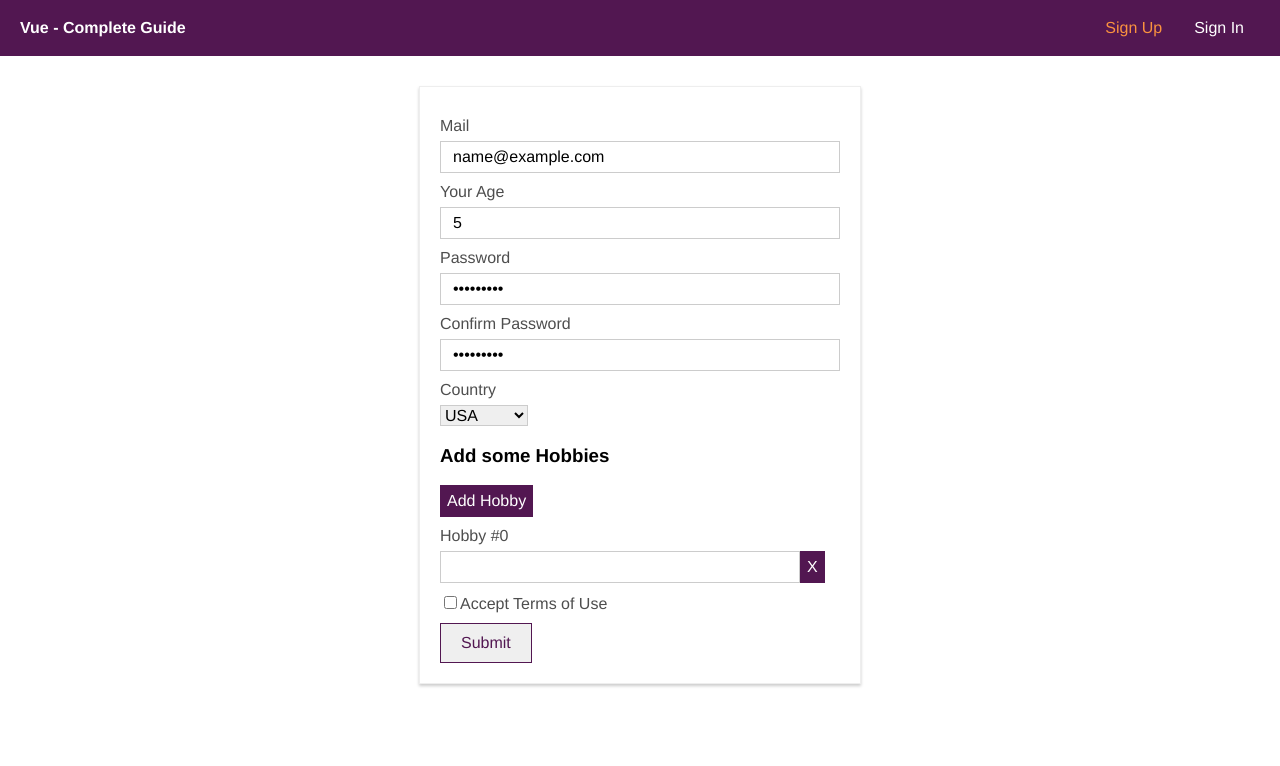
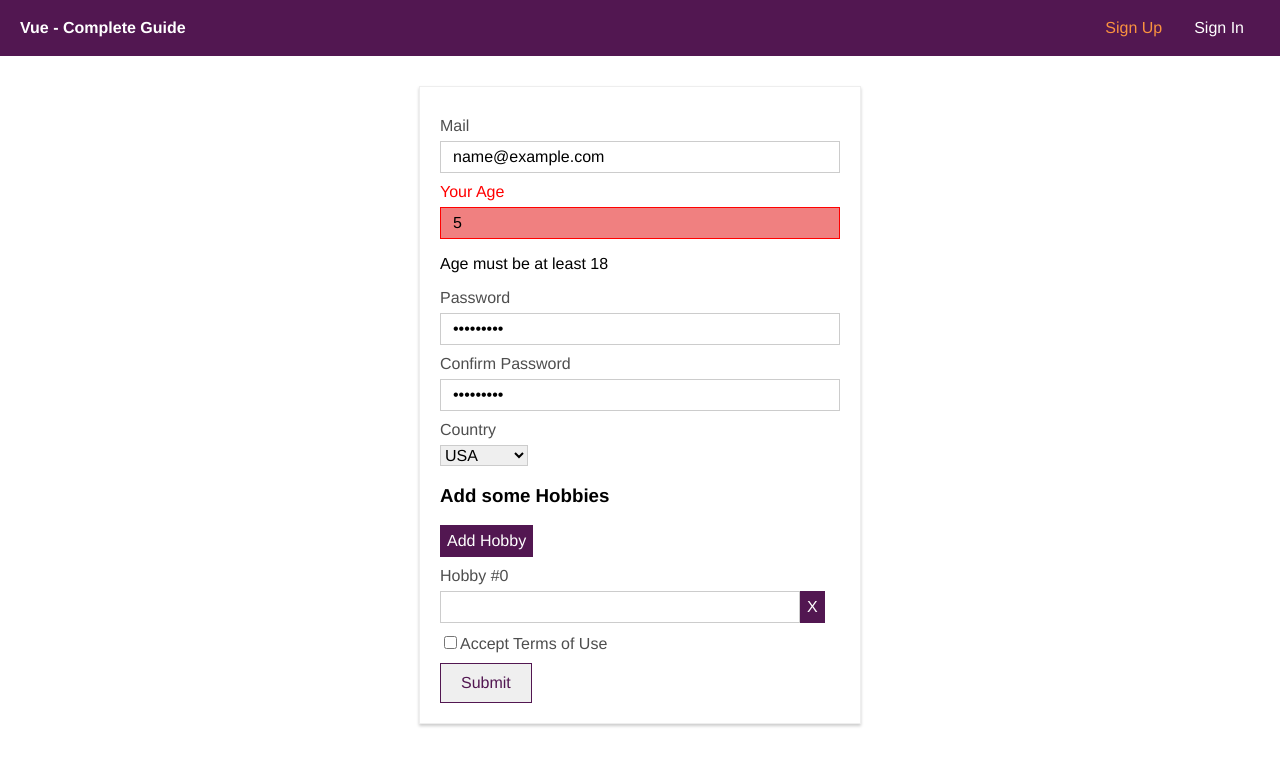
Before and after one commit to IlyaKirsanov/vue-axios-app, a Vue app: page /signup in a window 1280 px wide. Both pictures are taken after typing "name@example.com", "5", "Sample123", "Sample123" into the empty fields and a click on the button "Add Hobby". Shown: the top 766 px of the page. Built offline with nearby package versions, Linux system fonts and the light colour scheme; the HTML template or start-up script is replaced by a standard one.

Commit message:
Age validation

```diff
--- a/src/components/auth/signup.vue
+++ b/src/components/auth/signup.vue
@@ -13,9 +13,17 @@
           <p v-if="!$v.email.email">Please provide a valid email</p>
           <p v-if="!$v.email.required">This field must not be empty</p>
         </div>
-        <div class="input">
+        <div class="input" :class="{ invalid: $v.age.$error }">
           <label for="age">Your Age</label>
-          <input type="number" id="age" v-model.number="age" />
+          <input
+            @blur="$v.age.$touch()"
+            type="number"
+            id="age"
+            v-model.number="age"
+          />
+          <p v-if="!$v.age.minVal">
+            Age must be at least {{ $v.age.$params.minVal.min }}
+          </p>
         </div>
         <div class="input">
           <label for="password">Password</label>
@@ -72,7 +80,7 @@
 </template>
 
 <script>
-import { required, email } from "vuelidate/lib/validators";
+import { required, email, numeric, minValue } from "vuelidate/lib/validators";
 export default {
   data() {
     return {
@@ -89,6 +97,11 @@ export default {
     email: {
       required,
       email
+    },
+    age: {
+      required,
+      numeric,
+      minVal: minValue(18)
     }
   },
   methods: {
@@ -165,7 +178,7 @@ export default {
   font: inherit;
 }
 
-.input.invalid input{
+.input.invalid input {
   border: 1px solid red;
   background-color: lightcoral;
 }
```
